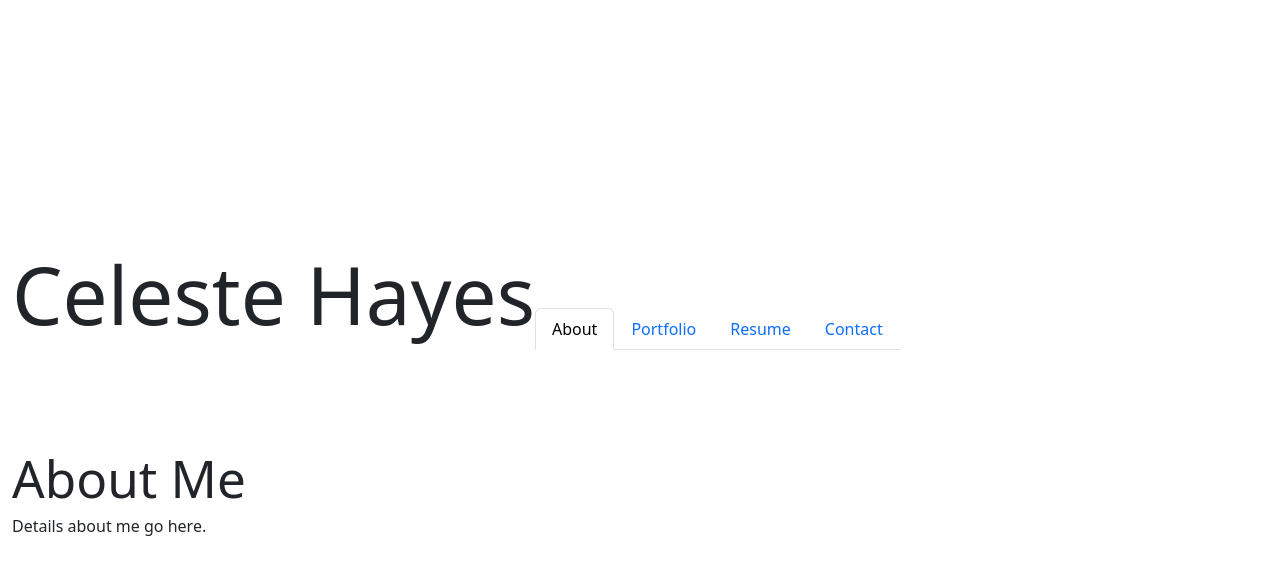
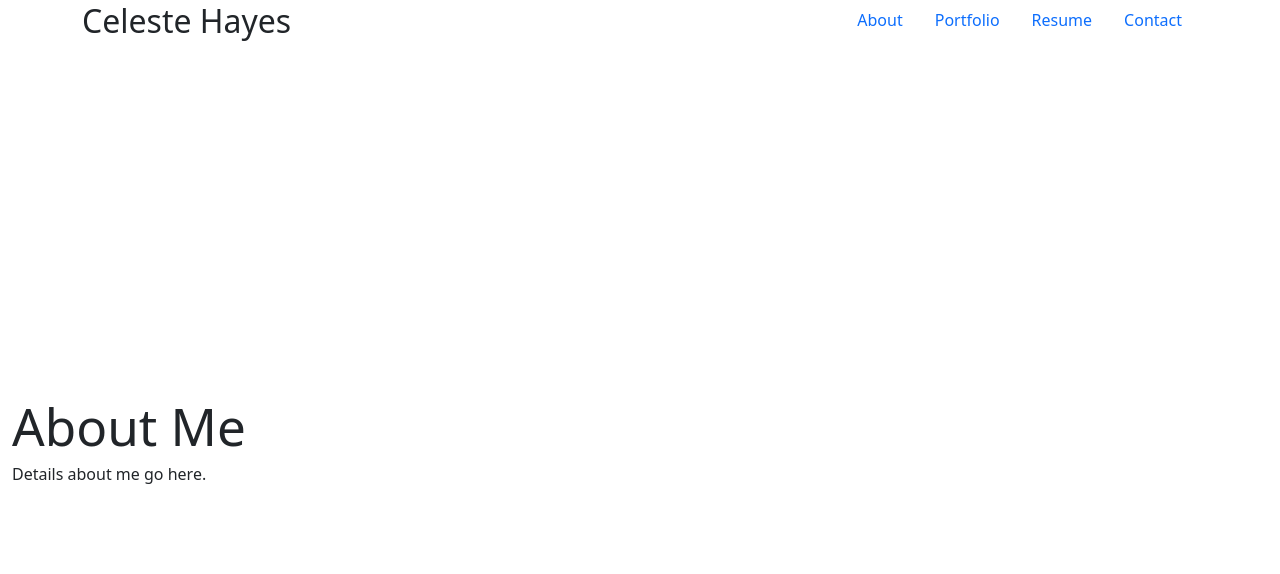
Before and after one commit to celeste-hayes/Portfolio, a React (Vite) app in the folder React Portfolio/: page / in a window 1280 px wide. Shown: the top 574 px of the page. Built offline with nearby package versions, Linux system fonts and the light colour scheme.

Commit message:
style: change bootstrap styling for header and nav

```diff
--- a/React Portfolio/src/components/Header.jsx
+++ b/React Portfolio/src/components/Header.jsx
@@ -2,9 +2,9 @@ import Nav from './Nav';
 
 export default function Header() {
   return (
-        <header>
+    <header style={{ position: 'fixed', top: 0, left: 0, width: '100%', zIndex: 1001 }}>
       <div className="container" style={{ display: 'flex', justifyContent: 'space-between', alignItems: 'flex-end', width: '100%' }}>
-                <h1 className='display-1 fw-normal'>Celeste Hayes</h1>
+        <h1 className="h2 fw-normal mb-0">Celeste Hayes</h1> {/* Smaller heading size */}
         <Nav />
       </div>
     </header>
--- a/React Portfolio/src/components/Nav.jsx
+++ b/React Portfolio/src/components/Nav.jsx
@@ -5,7 +5,7 @@ function Nav () {
   const currentPage = useLocation().pathname;
 
   return (
-    <ul className="nav nav-tabs">
+    <ul className="nav justify-content-end">
       <li className="nav-item">
         <Link to="/" className={currentPage === '/' ? 'nav-link active' : 'nav-link'}>
           About
```
Lines whose indentation alone changed are shown as unchanged.
